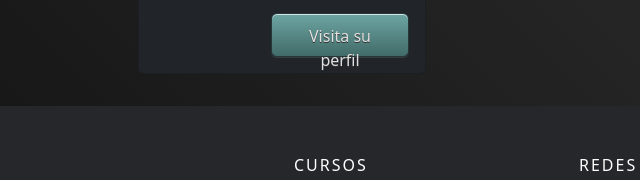
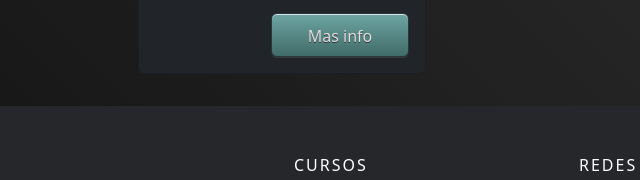
Before and after one commit to DaviddGoldman/Proyectofinal, a website: page pages/sobrenosotros.html in a window 1280 px wide. Shown: the part 513-693 px from the top of the page, 358-998 px from the left. Drawn offline with nearby package versions, Linux system fonts and the light colour scheme.

Commit message:
arreglos en boton

```diff
--- a/pages/sobrenosotros.html
+++ b/pages/sobrenosotros.html
@@ -54,7 +54,7 @@
                         <br>
                         Vive en Cordoba
                       </p>
-                      <a href="#" class="btn btn-secondary">Visita su perfil</a>
+                      <a href="#" class="btn">Mas info</a>
                     </div>
                   </div>
             </div>
```
